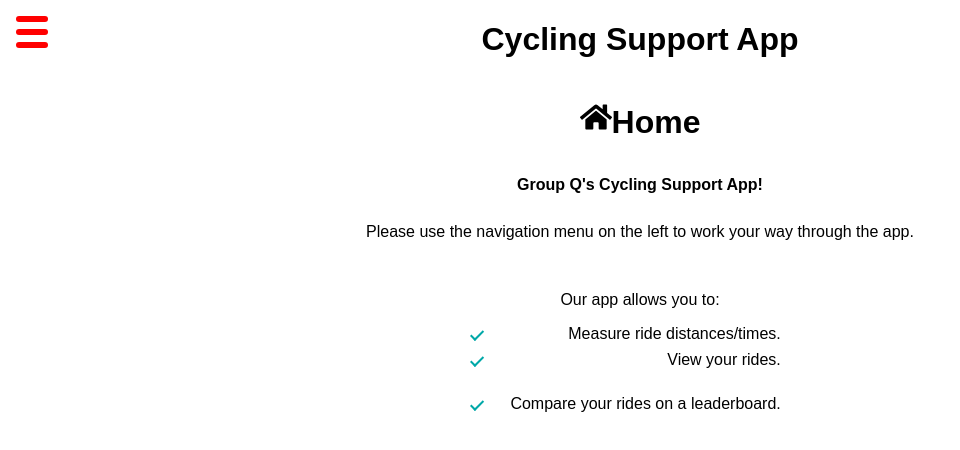
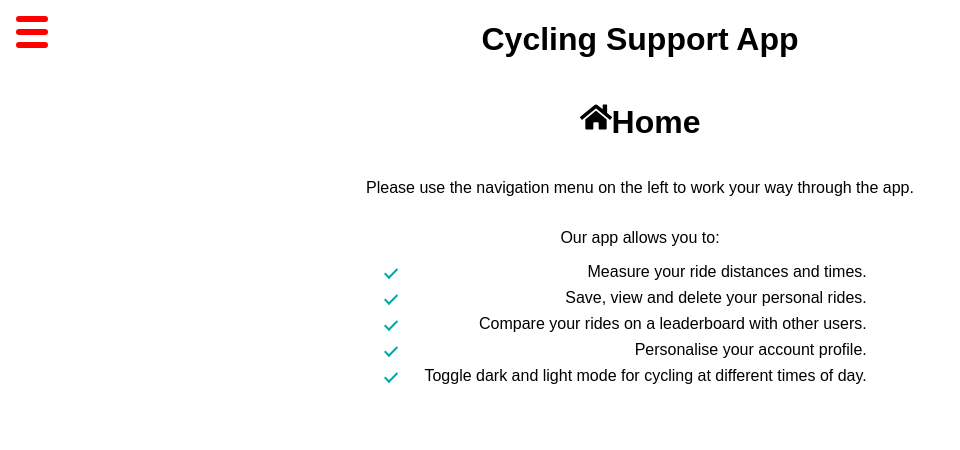
Before and after one commit to jamesodonnell134/React-Cycle-Support-App-Group-Q, a React (Create React App) app: page / in a window 1280 px wide. Shown: the top 450 px of the page, without its empty margins (0-960 px from the left). Built offline with nearby package versions, Linux system fonts and the light colour scheme; no server answers; the database is empty; sample sign-in values are in the browser's storage.

Commit message:
Updated Home.js and About.js pages

```diff
--- a/src/About.js
+++ b/src/About.js
@@ -22,6 +22,8 @@ export default () => {
             <h2>Frameworks used:</h2>
             <ul className="about_ul">
                 <li>React App <FaReact/></li>
+                <li>React Native <FaReact/></li>
+                <li>Node.js</li>
                 <li>NPM API</li>
             </ul>
         </div>
--- a/src/Home.js
+++ b/src/Home.js
@@ -5,13 +5,14 @@ export default () => {
     return (
         <div className="home">
             <h1><FaHome/>Home</h1>
-      <h2>Group Q's Cycling Support App!</h2>
-        <p className="text-align-justify">Please use the navigation menu on the left to work your way through the app.</p><br/>
+            <p>Please use the navigation menu on the left to work your way through the app.</p>
             <p>Our app allows you to: </p>
             <ul className="check-list">
-            <li>Measure ride distances/times.</li>
-            <li>View your rides.</li><br/>
-            <li>Compare your rides on a leaderboard.</li>
+                <li>Measure your ride distances and times.</li>
+                <li>Save, view and delete your personal rides.</li>
+                <li>Compare your rides on a leaderboard with other users.</li>
+                <li>Personalise your account profile.</li>
+                <li>Toggle dark and light mode for cycling at different times of day.</li>
             </ul>
         </div>
     );
```
Lines whose indentation alone changed are shown as unchanged.
